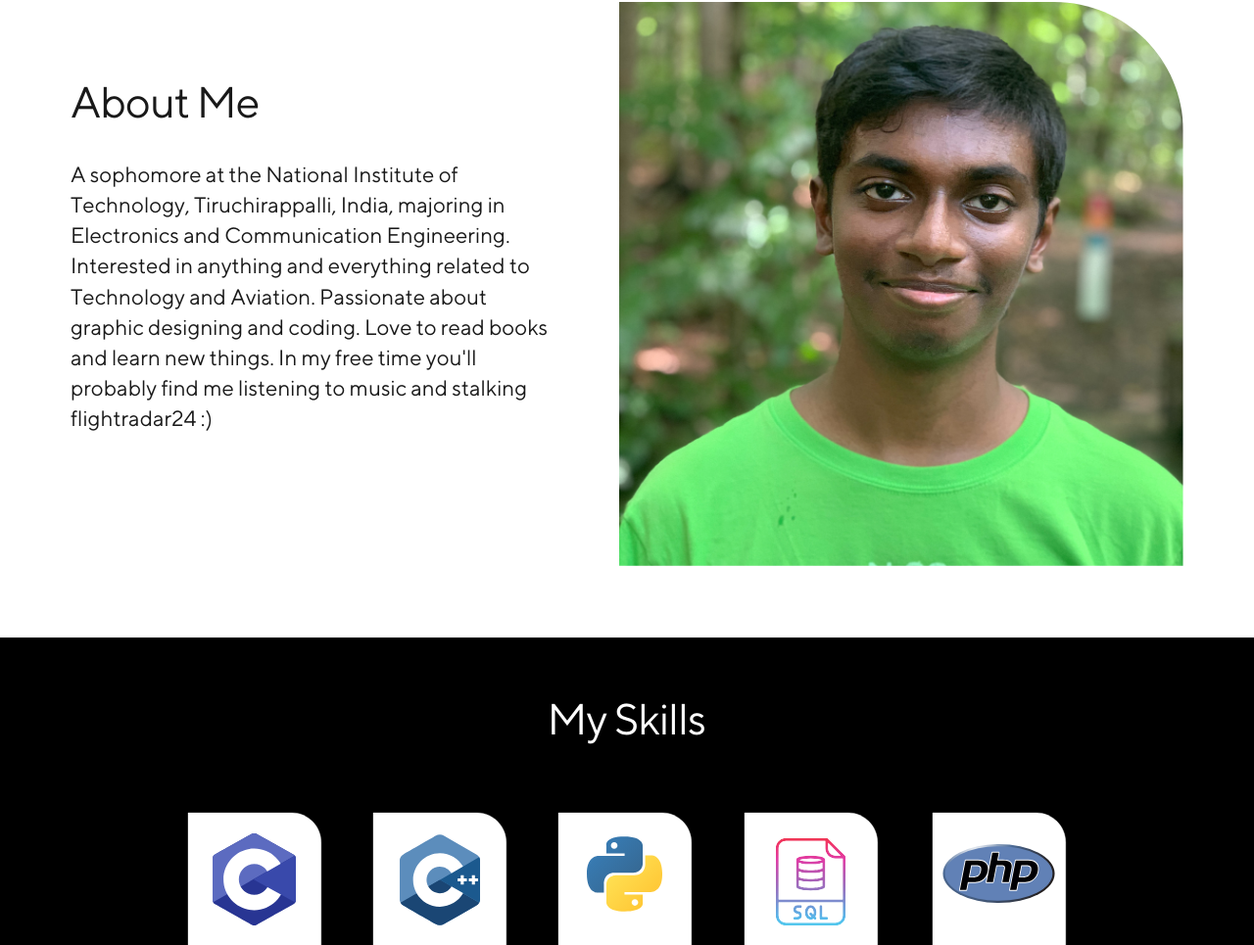
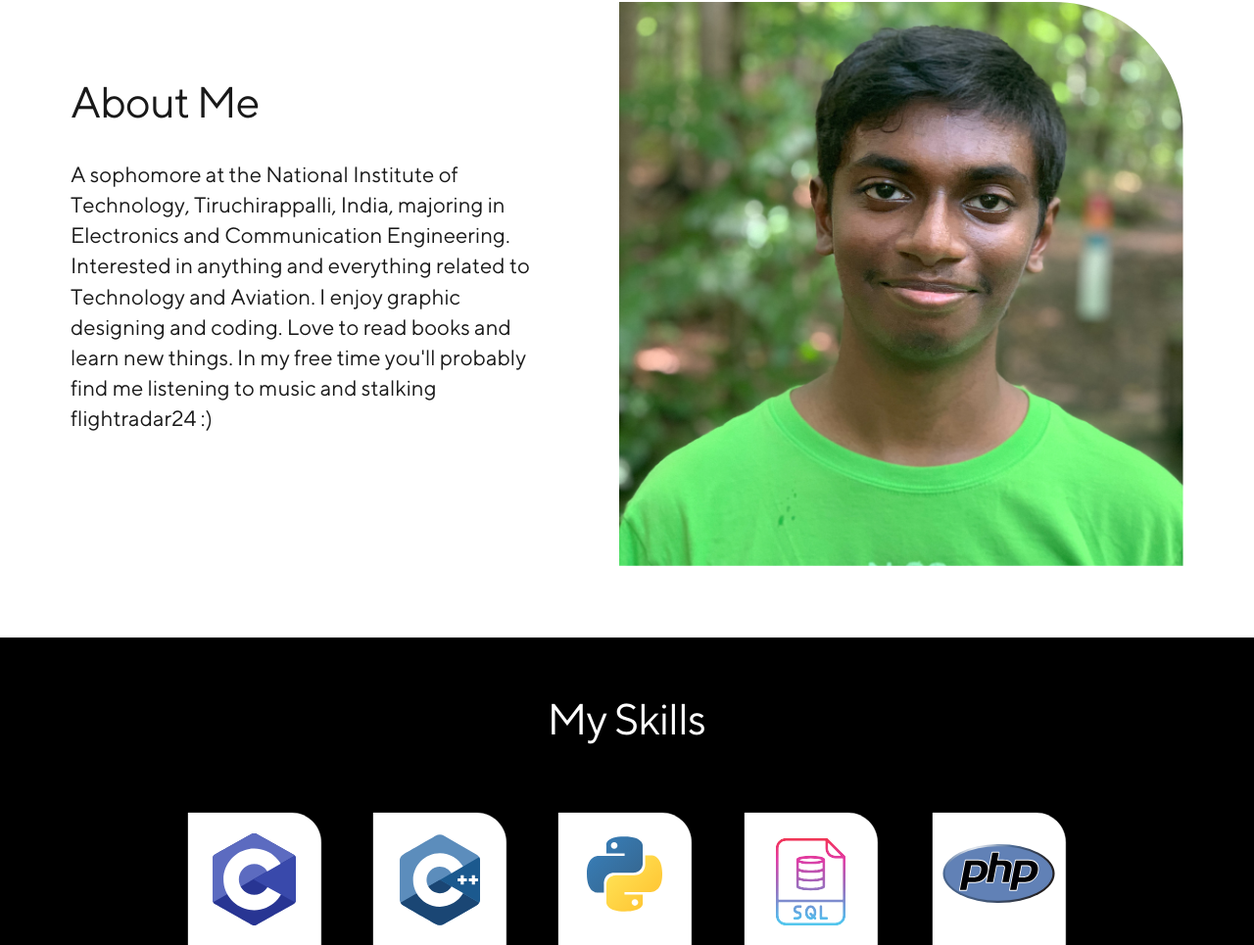
Before and after one commit to d33psan/portfolio, a plain HTML site: page index.html in a window 1280 px wide. Shown: the part 789-1754 px from the top of the page at 98% size. Drawn offline with Linux system fonts and the light colour scheme.

Commit message:
Update index.html

```diff
--- a/index.html
+++ b/index.html
@@ -58,7 +58,7 @@
 <div id="z9t61YlIVfyyHTEi" style="pointer-events:none;">
 <div id="rbnpoeMPXcdWgdfU" style="transform:rotate(0deg);width:100%;box-sizing:border-box;height:100%;">
 <div id="GG3aKoXWruHZQVVF" style="opacity:1.0;">
-<p id="ztkYzM7FGMplPWtL" style="color:#191919;font-family:YAEnTBpkzlo-0;line-height:1.4em;"><span id="I9pzWRaIFjWbb60U" style="color:#191919;">A sophomore at the National Institute of Technology, Tiruchirappalli, India, majoring in Electronics and Communication Engineering. Interested in anything and everything related to Technology and Aviation. Passionate about graphic designing and coding. Love to read books and learn new things. In my free time you'll probably find me listening to music and stalking flightradar24 :) </span></p>
+<p id="ztkYzM7FGMplPWtL" style="color:#191919;font-family:YAEnTBpkzlo-0;line-height:1.4em;"><span id="I9pzWRaIFjWbb60U" style="color:#191919;">A sophomore at the National Institute of Technology, Tiruchirappalli, India, majoring in Electronics and Communication Engineering. Interested in anything and everything related to Technology and Aviation. I enjoy graphic designing and coding. Love to read books and learn new things. In my free time you'll probably find me listening to music and stalking flightradar24 :) </span></p>
 <p id="LIOSqLocLWgqTvS8" style="color:#191919;font-family:YAEnTBpkzlo-0;line-height:1.4em;"><br></p>
 <p id="CFThnpfdz9f0sTbI" style="margin-left:0em;text-transform:none;color:#191919;letter-spacing:0em;line-height:1.4em;font-family:YAEnTBpkzlo-0;direction:ltr;"><br></p>
 </div>
```
